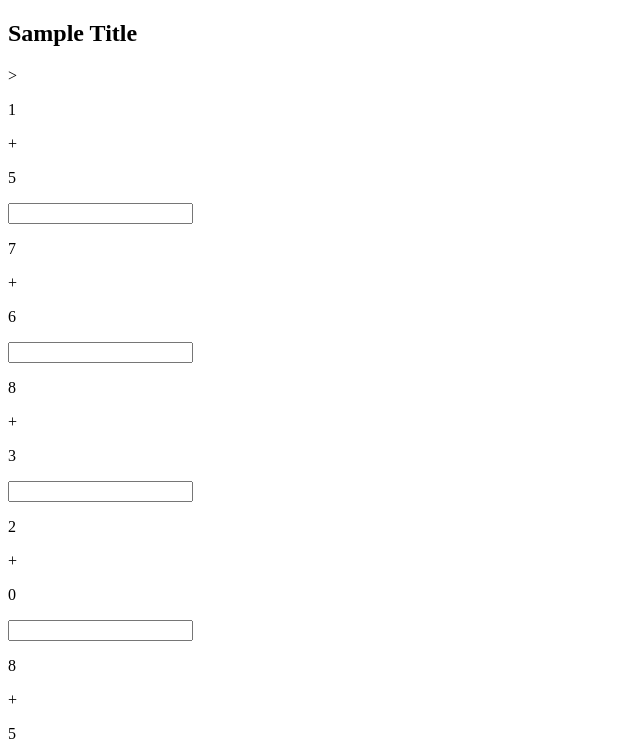
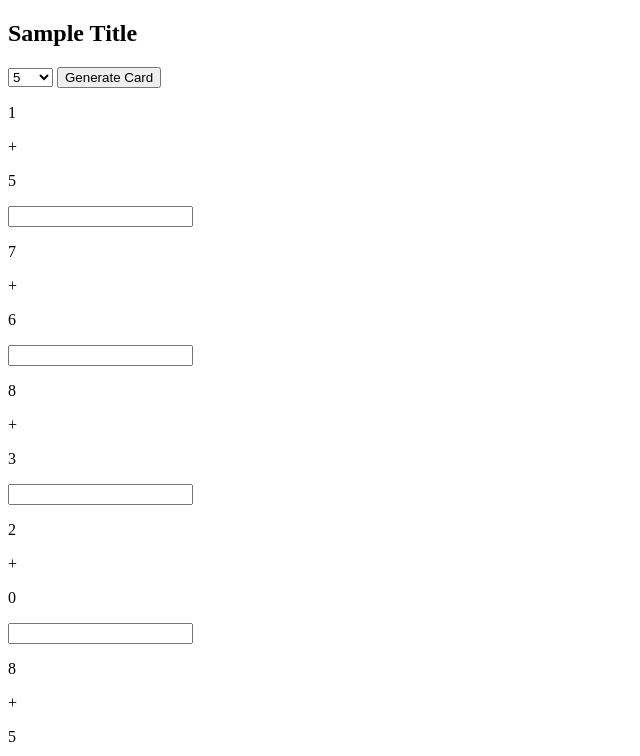
Before and after one commit to JoashPT/own-project, a plain HTML site: page MathWarmUp/ver1/index.html in a window 1280 px wide. Both pictures are taken after a click on the button "Generate Card". Shown: the top 756 px of the page, without its empty margins (0-640 px from the left). Drawn offline with Linux system fonts and the light colour scheme.

Commit message:
added a select option to modify the number of items displayed

```diff
--- a/MathWarmUp/ver1/index.html
+++ b/MathWarmUp/ver1/index.html
@@ -16,16 +16,17 @@ and should be able to check the correctness of their answers-->
         </header>
         <section>
             <h2 id="activityTitle">Sample Title</h2>
+            <select id="numberOfItems">
+                <option value="5" selected>5</option>
+                <option value="10">10</option>
+                <option value="50">50</option>
+                <option value="100">100</option>
+            </select>
+            <input type="button" id="generateCard" value="Generate Card">
             <div id="activityArea">
-                <div id="activityArea_one">
-                    <!--Javascript should populate the contents here-->
-                    <!--This is a sample area-->
-                >   <!--I want to disable the "arrow keys" here-->
-                </div>
             </div>
             <input type="button" id="checkAnswerBttn" value="Check Answers">
         </section>
-        <input type="button" id="generateCard" value="Generate Card">
         <footer>
 
         </footer>
--- a/MathWarmUp/ver1/script.js
+++ b/MathWarmUp/ver1/script.js
@@ -2,7 +2,8 @@ const answerList = [];
 const userAnswerList = [];
 
 function createCard() {
-    for (let i = 0; i < 10; i++) {
+    const numberOfItems = Number.parseInt(document.getElementById("numberOfItems").value);
+    for (let i = 0; i < numberOfItems; i++) {
         const firstNumber = Math.floor(Math.random() * 10);
         const secondNumber = Math.floor(Math.random() * 10);
         const sum = firstNumber + secondNumber;
```
